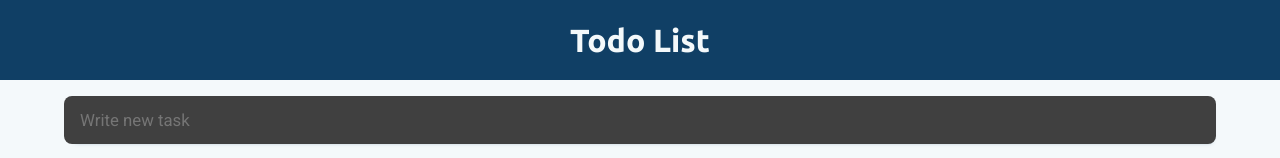
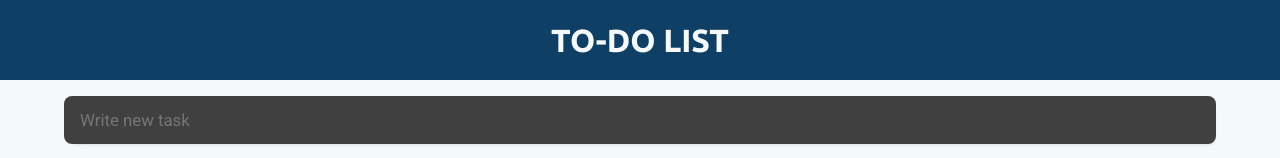
Before and after one commit to fhalcomtech/TodoListVanillaJs, a plain HTML site: page index.html in a window 1280 px wide. Shown: the top 158 px of the page. Drawn offline with Linux system fonts and the light colour scheme.

Commit message:
add icon

```diff
--- a/index.html
+++ b/index.html
@@ -5,11 +5,12 @@
     <meta name="viewport" content="width=device-width, initial-scale=1.0">
 
 <link rel="stylesheet" href="app.css">
-    <title>todo List</title>
+<link rel="shortcut icon" href="favicon.png" type="image/x-icon"/>
+    <title>TO-DO List</title>
 </head>
 <body>
 <div class="container">
-    <h1>Todo List</h1>
+    <h1>TO-DO LIST</h1>
     <form action="" class="form-task">
         <input type="text" class="txt-task" id="textnewtask" placeholder="Write new task"/>
         <button type="button" class="btn-task">Save</button>
```
